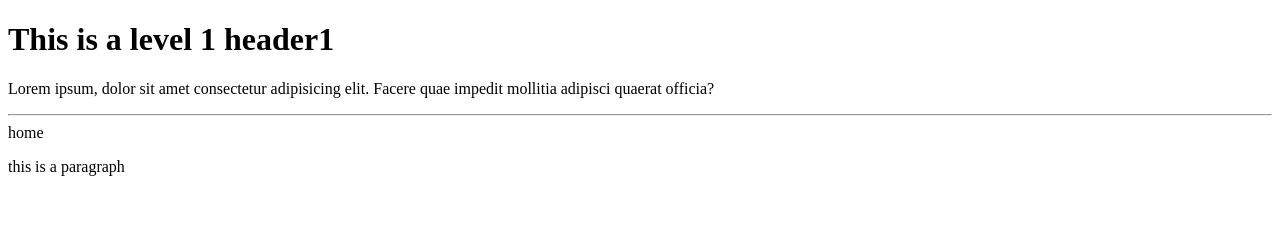
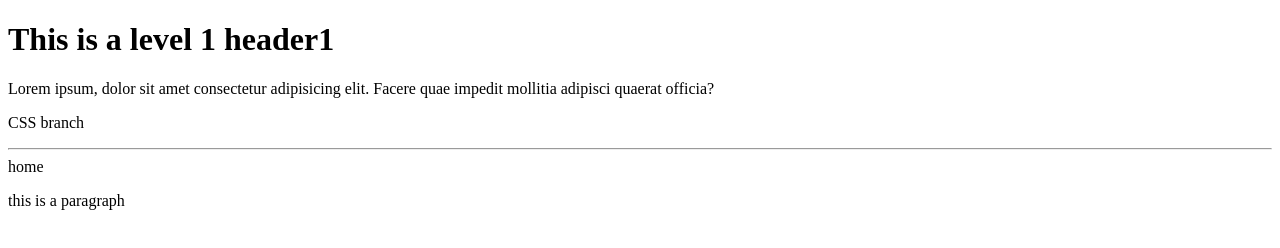
Before and after one commit to connor-kolb-13/gitActivityCollab, a plain HTML site: page index.html in a window 1280 px wide. Drawn offline with Linux system fonts and the light colour scheme.

Commit message:
adding CSS branch

```diff
--- a/index.html
+++ b/index.html
@@ -12,6 +12,7 @@
       Lorem ipsum, dolor sit amet consectetur adipisicing elit. Facere quae
       impedit mollitia adipisci quaerat officia?
     </p>
+    <p>CSS branch</p>
     <hr />
     <header>home</header>
     <p>this is a paragraph</p>
```
